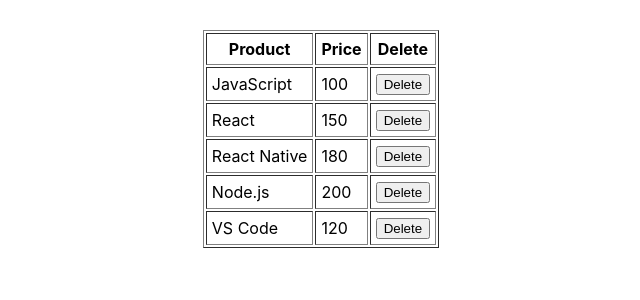
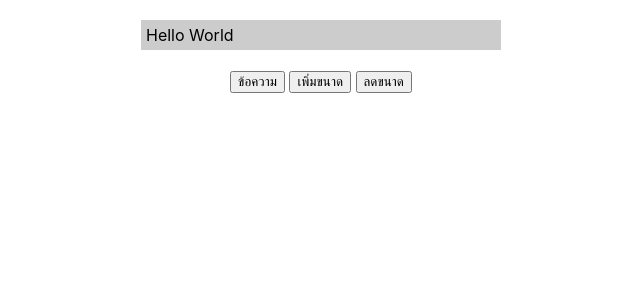
Before and after one commit to phollakrit/app1_EnetC_68, a React (Create React App) app: page / in a window 1280 px wide. Shown: the top 300 px of the page, without its empty margins (319-959 px from the left). Built offline with nearby package versions, Linux system fonts and the light colour scheme.

Commit message:
create state-func

```diff
--- a/src/App.js
+++ b/src/App.js
@@ -1,10 +1,11 @@
 import React from 'react'
-import RefsArray from './refs-array';
+
+import MessageBox from './state-func';
 
 
 
 function App() {
-  return <RefsArray/>
+  return <MessageBox/>
 }
 
 export default App;
--- /dev/null
+++ b/src/state-func.js
@@ -0,0 +1,34 @@
+import React,{useState} from "react";
+
+export default function MessageBox(){
+    let [text,setText]=useState('Hello World')
+    let [size,setSize]=React.useState(16)
+
+    const onClickSetText=()=>{
+        let t=prompt('กำหนดข้อความ')
+        if (t){
+            setText(t)
+        }
+    }
+    const onClickZoomIn=()=>{
+        let newSize=size+1
+        setSize(newSize)
+    }
+    let msgboxStyle={
+        display:'inline-block',
+        width:350,
+        fontSize:size,
+        backgroundColor:'#ccc',
+        padding:5,
+        textAlign:'left'
+    }
+    return(
+        <div style={{textAlign:'center',marginTop:20}}>
+            <div style={msgboxStyle}>{text}</div><br/><br/>
+            <button onClick={onClickSetText}>ข้อความ</button>&nbsp;
+            <button onClick={onClickZoomIn}>เพิ่มขนาด</button>&nbsp;
+            <button onClick={()=>setSize(size-1)}>ลดขนาด</button>
+        </div>
+    )
+
+}
```
